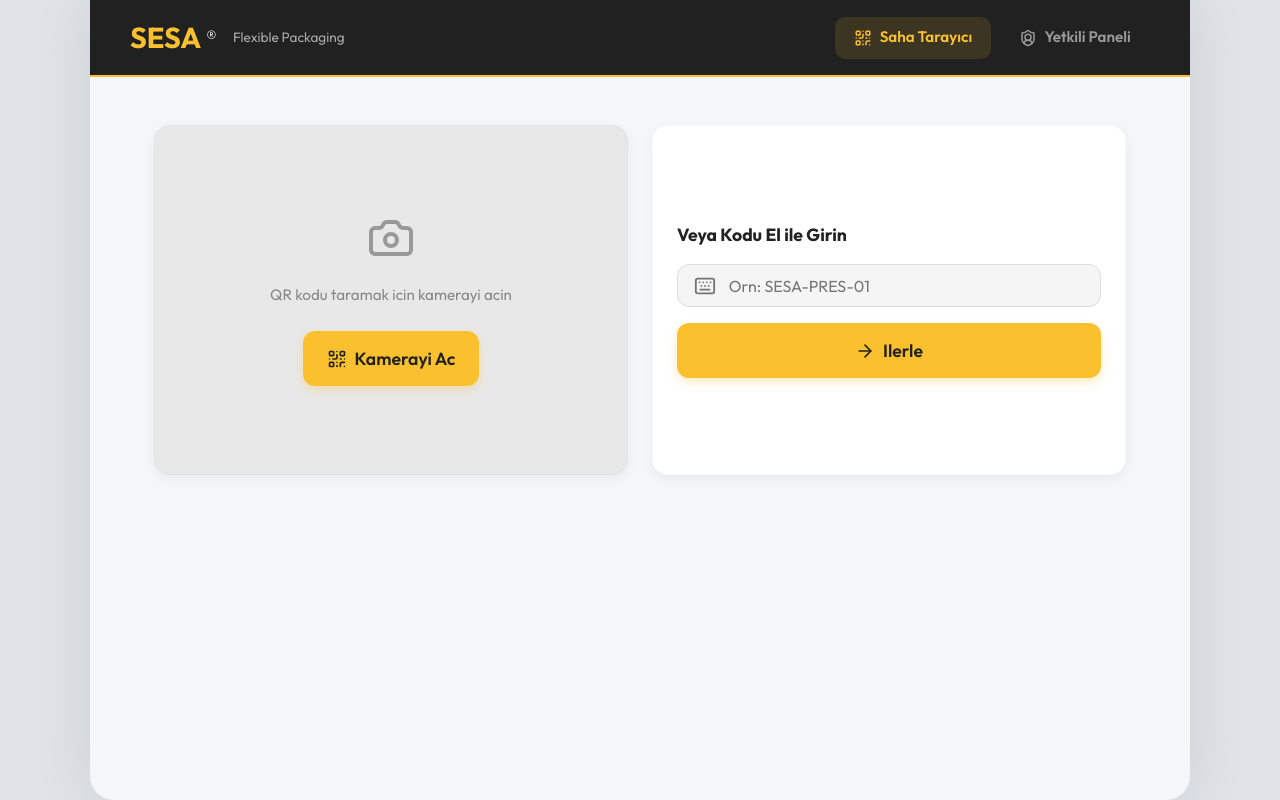
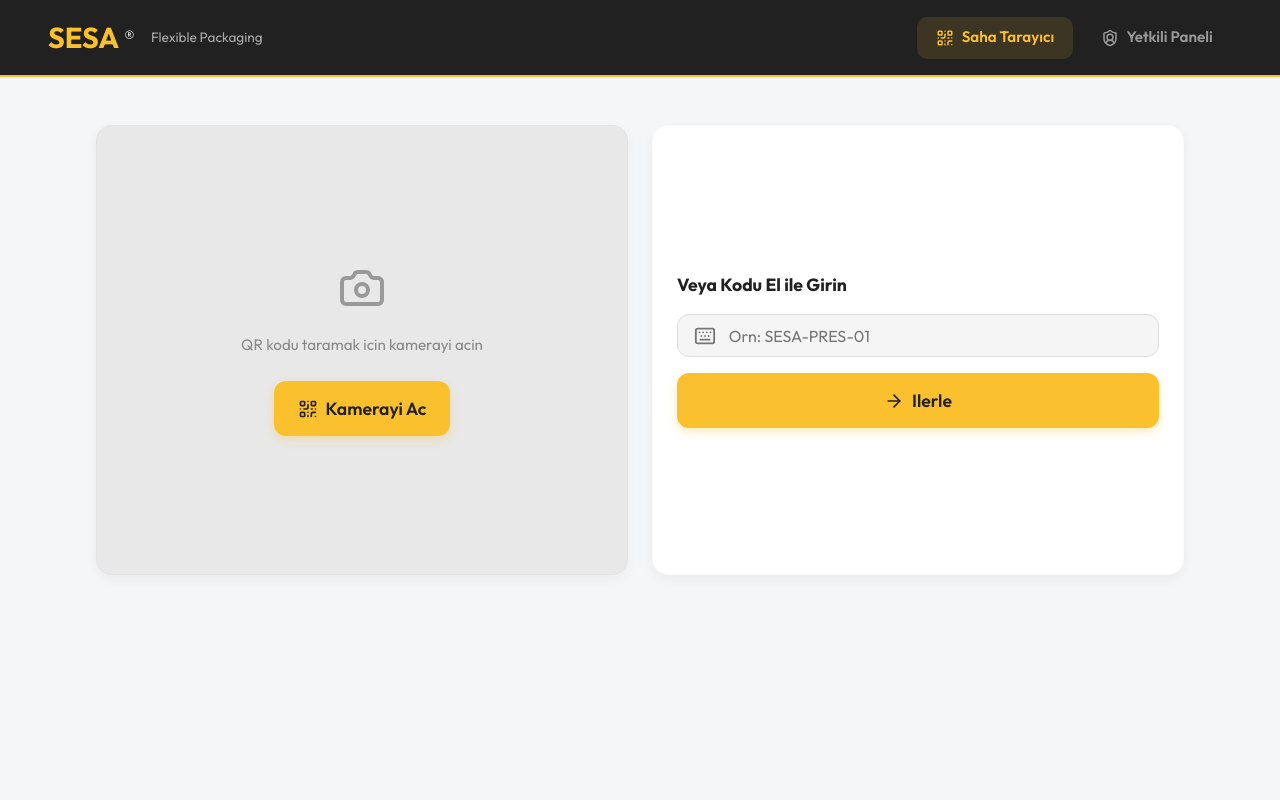
Before and after one commit to EmirKaraarslan35/sesa, a React (Vite) app: page /#/ in a window 1280 px wide. Built offline with nearby package versions, Linux system fonts and the light colour scheme; no server answers.

Commit message:
Full width desktop layout

```diff
--- a/src/index.css
+++ b/src/index.css
@@ -34,11 +34,10 @@
 }
 
 /* =============================================
-   APP CONTAINER
+   APP CONTAINER - TAM GENISLIK
    ============================================= */
 .app-container {
   width: 100%;
-  margin: 0 auto;
   min-height: 100vh;
   display: flex;
   flex-direction: column;
@@ -88,7 +87,7 @@
   margin-top: 0.1rem;
 }
 
-/* Desktop nav - mobilde tamamen gizli */
+/* Desktop nav - mobilde gizli */
 .header-nav {
   display: none !important;
 }
@@ -268,25 +267,14 @@
 .gap-4 { gap: 1rem; }
 
 /* =============================================
-   DESKTOP (768px ve uzeri)
+   DESKTOP (768px ve uzeri) - TAM GENISLIK
    ============================================= */
 @media (min-width: 768px) {
-  body {
-    background-color: #E0E3E8;
-  }
-
-  .app-container {
-    max-width: 1100px;
-    box-shadow: 0 0 60px rgba(0,0,0,0.1);
-    margin: 0 auto;
-    min-height: 100vh;
-  }
-
-  /* Header: logo sol, nav sag */
+  /* Header: logo sol, nav sag, tam genislik */
   .header {
     flex-direction: row;
     justify-content: space-between;
-    padding: 1rem 2.5rem;
+    padding: 1rem 3rem;
   }
 
   .header-left {
@@ -306,44 +294,52 @@
     gap: 0.5rem;
   }
 
-  /* Mobil alt menu TAMAMEN gizle */
+  /* Mobil alt menu gizle */
   .bottom-nav {
     display: none !important;
   }
 
+  /* Main content genis padding */
   .main-content {
-    padding: 2.5rem 3rem;
+    padding: 2.5rem 4rem;
     padding-bottom: 2.5rem;
   }
 
-  /* Home grid - 2 kolon */
+  /* Home grid - 2 kolon, tam genislik */
   .home-grid {
     display: grid !important;
     grid-template-columns: 1fr 1fr;
-    gap: 2rem;
+    gap: 2.5rem;
     align-items: stretch;
     flex-direction: unset !important;
+    height: auto !important;
   }
 
-  .home-grid .card {
+  .home-grid > .card {
     margin-bottom: 0;
-    min-height: 350px;
+    min-height: 400px;
     display: flex;
     flex-direction: column;
     justify-content: center;
   }
 }
 
-/* =============================================
-   LARGE DESKTOP (1200px ve uzeri)
-   ============================================= */
 @media (min-width: 1200px) {
-  .app-container {
-    border-radius: 0 0 24px 24px;
-    margin-top: 0;
+  .main-content {
+    padding: 3rem 6rem;
   }
 
-  .main-content {
-    padding: 3rem 4rem;
+  .home-grid {
+    gap: 3rem;
+  }
+
+  .home-grid > .card {
+    min-height: 450px;
   }
 }
+
+@media (min-width: 1600px) {
+  .main-content {
+    padding: 3rem 8rem;
+  }
+}
```
